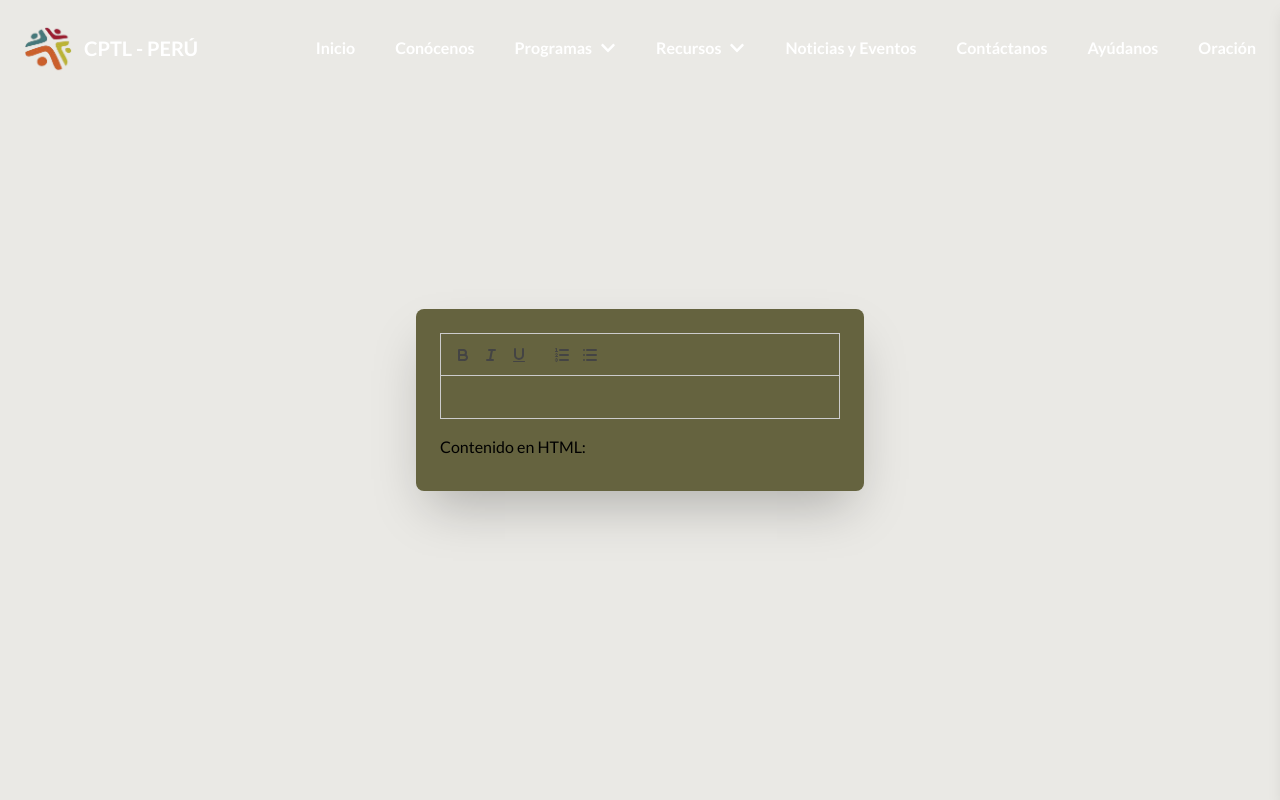
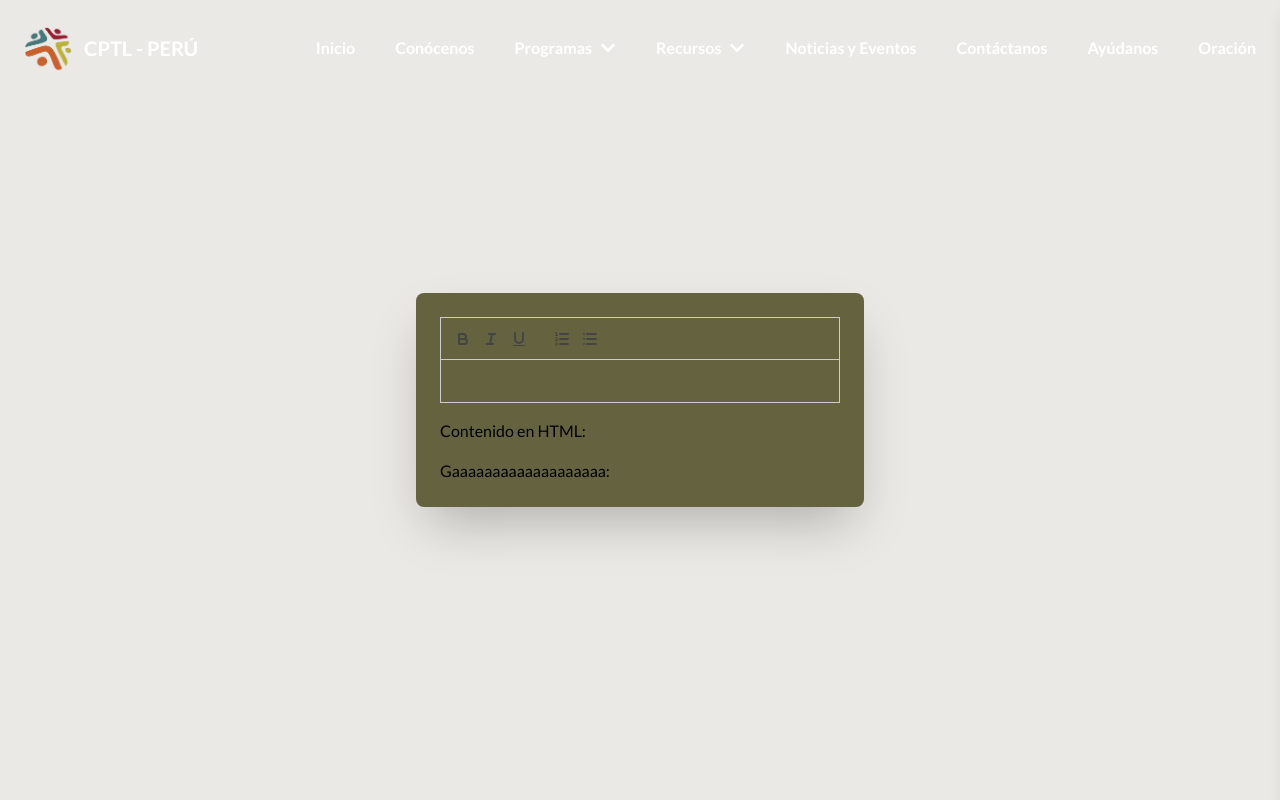
Before and after one commit to CarlosSivincha/cptln_frontend, a React (Vite) app: page /devo in a window 1280 px wide. Shown: the top 800 px of the page. Built offline with nearby package versions, Linux system fonts and the light colour scheme; no server answers.

Commit message:
first commit

```diff
--- a/src/pages/Admin/pages/DevoAdmin/index.jsx
+++ b/src/pages/Admin/pages/DevoAdmin/index.jsx
@@ -27,6 +27,7 @@ export const Devo = () => {
                 />
                 <h3 className="mt-4 text-black">Contenido en HTML:</h3>
                 <div dangerouslySetInnerHTML={{ __html: editorHtml }} className="mt-2 text-white" />
+                <h3 className="mt-4 text-black">Gaaaaaaaaaaaaaaaaaaa:</h3>
             </div>
         </div>
     );
```
